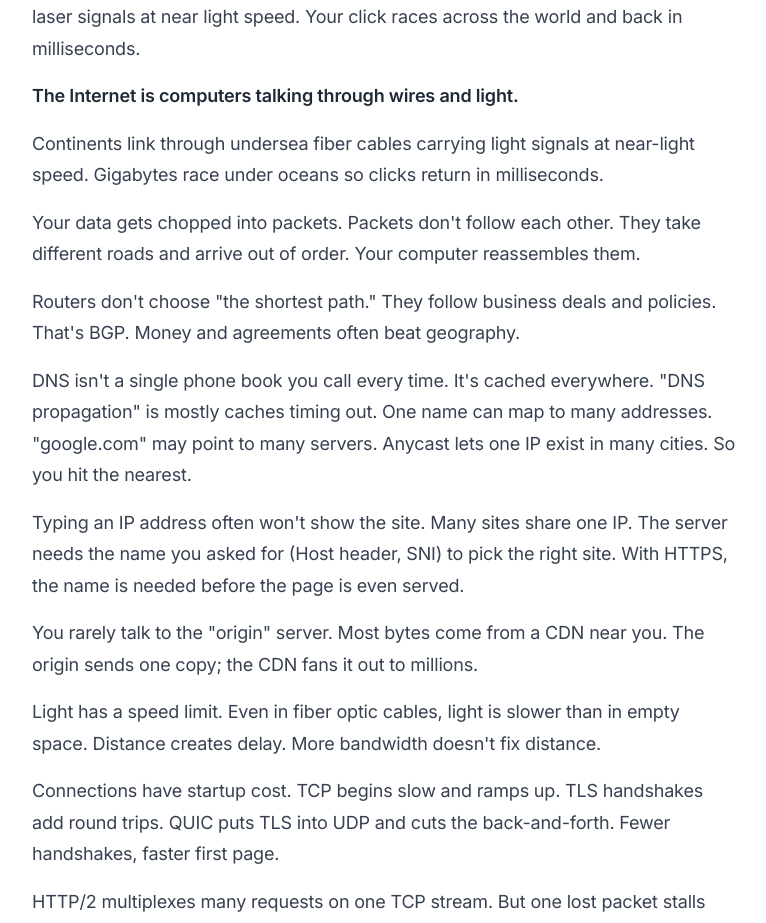
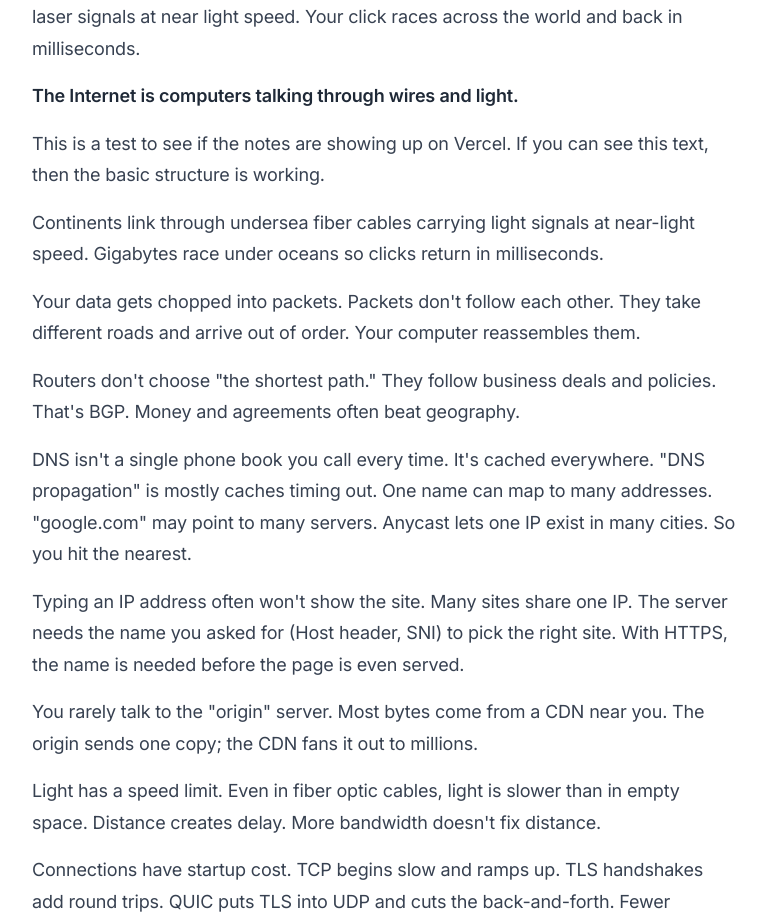
Before and after one commit to UmarbekFU/20th-version, a Next.js app: page /notes/complete-fullstack-bootcamp-angular-yu in a window 1280 px wide. Shown: the part 1120-2043 px from the top of the page, without its empty margins (256-1022 px from the left). Built offline with nearby package versions, Linux system fonts and the light colour scheme; a web font is replaced by a local one.

Commit message:
Add test content to verify Vercel rendering

```diff
--- a/app/notes/complete-fullstack-bootcamp-angular-yu/page.tsx
+++ b/app/notes/complete-fullstack-bootcamp-angular-yu/page.tsx
@@ -85,6 +85,11 @@ export default function CompleteFullstackBootcampAngularYuPage() {
 
                   <p className="font-semibold text-gray-900 dark:text-gray-100">
                     <strong>The Internet is computers talking through wires and light.</strong>
+                  </p>
+
+                  <p>
+                    This is a test to see if the notes are showing up on Vercel.
+                    If you can see this text, then the basic structure is working.
                   </p>
 
                   <p>
```
